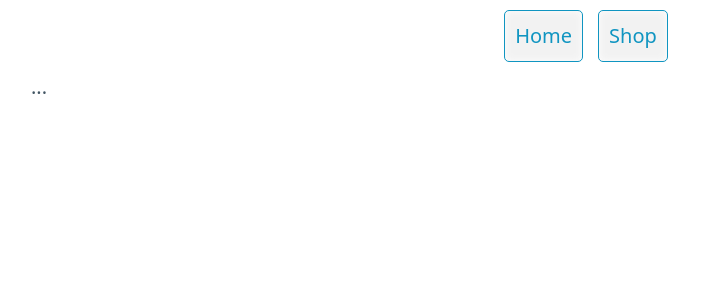
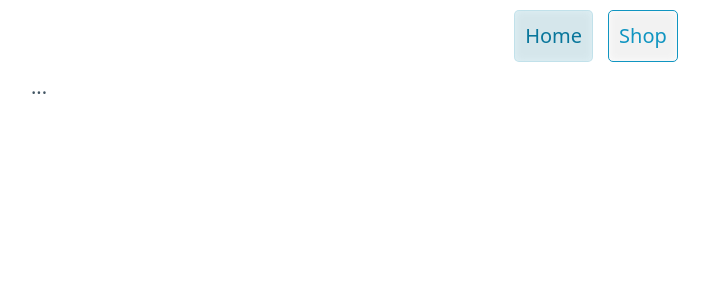
Before and after one commit to eilx/ecommerce, a React (Vite) app: page / in a window 1280 px wide. Shown: the top 300 px of the page, without its empty margins (44-753 px from the left). Built offline with nearby package versions, Linux system fonts and the light colour scheme.

Commit message:
Make header take up full width and respond to page

```diff
--- a/src/routes/Root.tsx
+++ b/src/routes/Root.tsx
@@ -1,14 +1,21 @@
-import { Link, Outlet } from 'react-router-dom'
+import { NavLink, Outlet } from 'react-router-dom'
 
 import Cart from './root/Cart'
 import css from './css/Root.module.css'
 
 export default function Root () {
+	const classes = ({ isActive } : { isActive: boolean }) =>
+		`${css.link} ${isActive && css.active}`
+
 	return <>
 		<header className={css.header}>
 			<nav><ul>
-				<li><Link to='/'>Home</Link></li>
-				<li><Link to='/shop'>Shop</Link></li>
+				<li><NavLink to='/' className={classes} end>
+					Home
+				</NavLink></li>
+				<li><NavLink to='/shop' className={classes} end>
+					Shop
+				</NavLink></li>
 			</ul></nav>
 		</header>
 
--- a/src/routes/css/Root.module.css
+++ b/src/routes/css/Root.module.css
@@ -5,13 +5,15 @@
 	pointer-events: none;
 
 	& nav ul {
-		margin: 0;
+		margin: 0 !important;
 		width: 100%;
 		display: flex;
 		gap: .75em;
 		justify-content: center;
+	}
+}
 
-		& a {
+.link {
 	border: solid 1px var(--primary);
 	pointer-events: all;
 	backdrop-filter: brightness(95%) blur(5px);
@@ -22,5 +24,9 @@
 		background-color: var(--primary);
 	}
 }
+
+.active {
+	pointer-events: none !important;
+	background-color: var(--primary-focus);
+	border-color: var(--primary-focus) !important;
 }
-}
```
Lines whose indentation alone changed are shown as unchanged.
